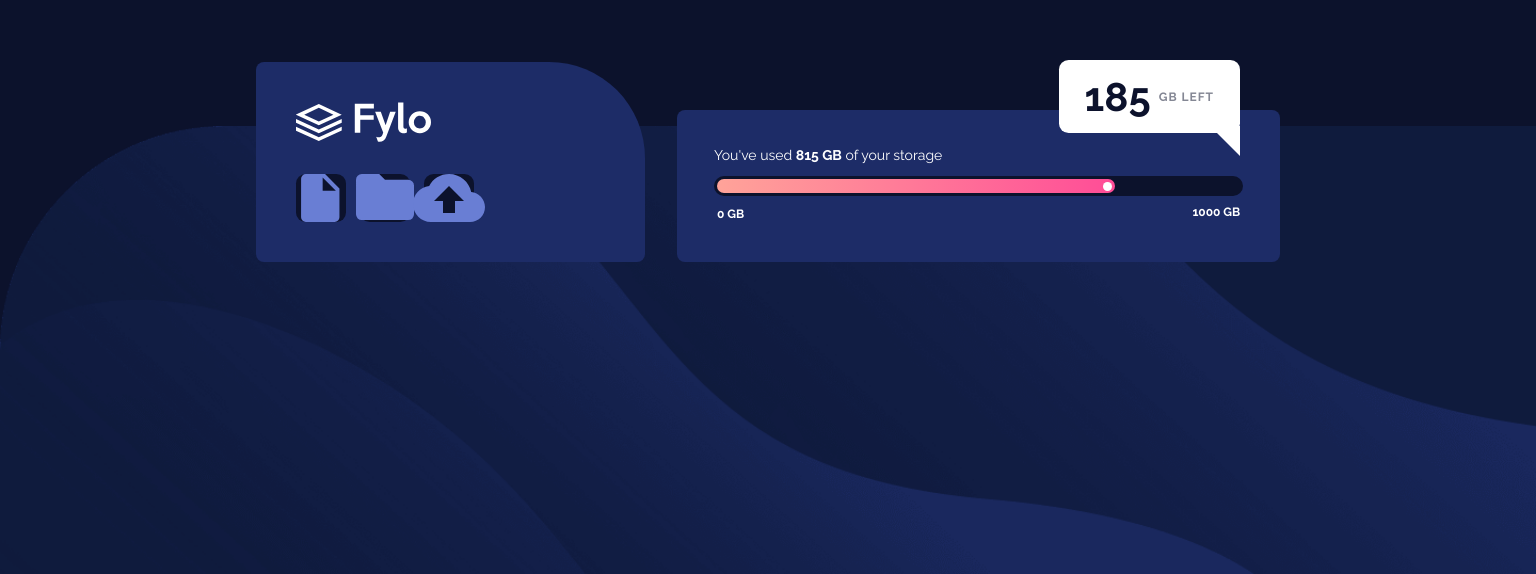
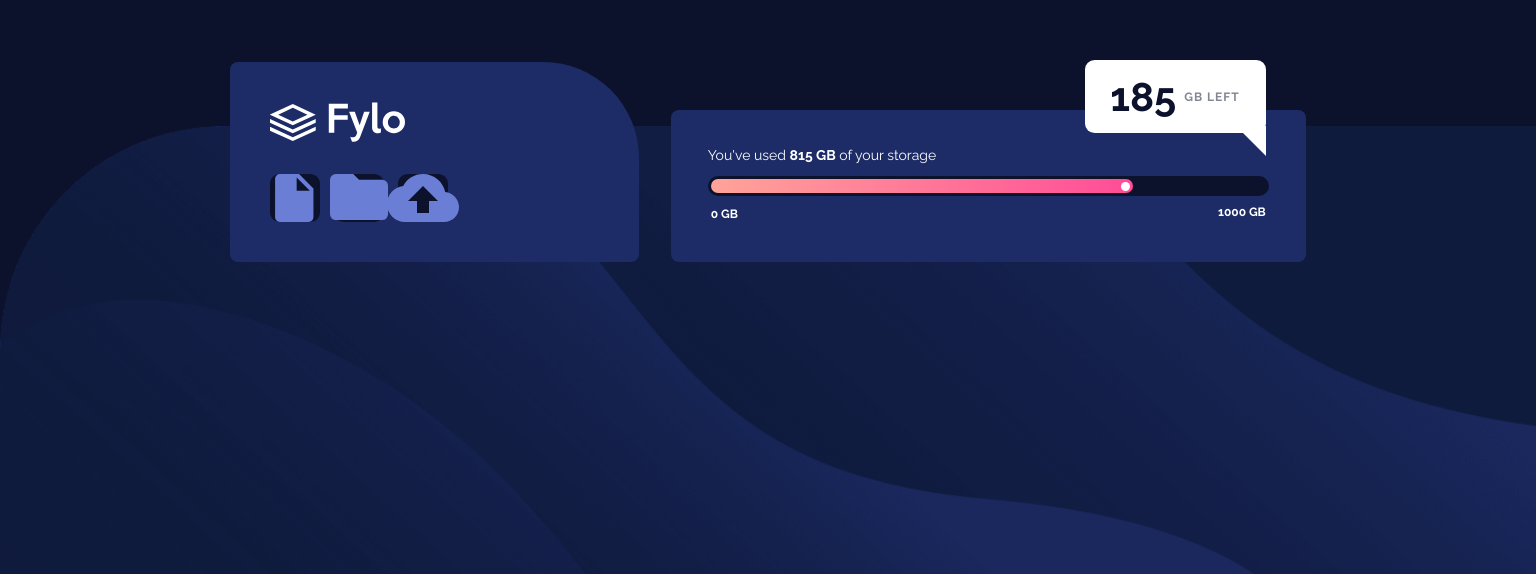
Before and after one commit to BerylBucket/fylo, a plain HTML site: page index.html in a window 1536 px wide. Shown: the part 226-800 px from the top of the page. Drawn offline with Linux system fonts and the light colour scheme.

Commit message:
Update style.css

```diff
--- a/style.css
+++ b/style.css
@@ -173,7 +173,7 @@ body {
 
 @media (min-width: 1440px) {
   body {
-    padding: 18rem 16rem;
+    padding: 18rem 0;
     background: url("https://raw.githubusercontent.com/BerylBucket/fylo/main/assets/bg-desktop.png"),
       var(--darkerBlue);
     background-repeat: no-repeat;
@@ -181,6 +181,8 @@ body {
     background-size: 100% auto;
   }
   .fylo {
+    width: 70%;
+    margin: auto;
     display: grid;
     grid-template-columns: 38% 1fr;
     grid-gap: 2rem;
```
